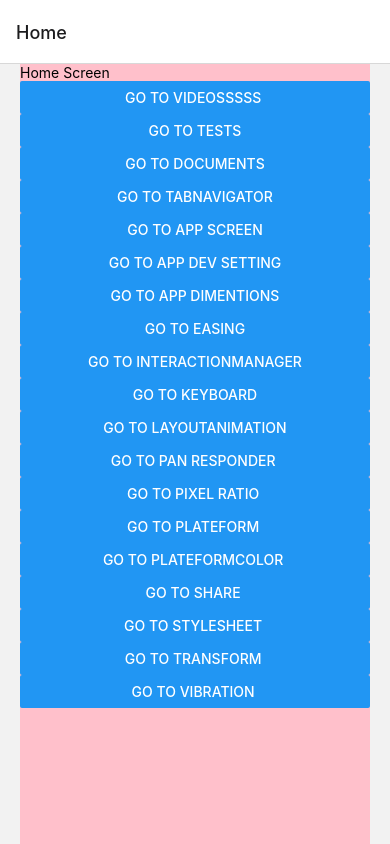
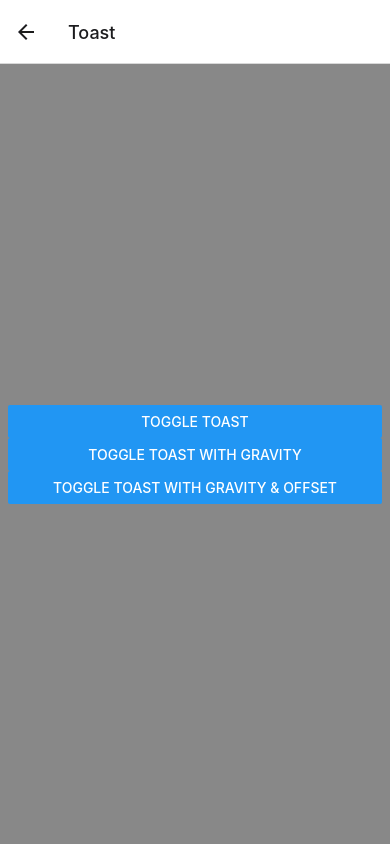
Before and after one commit to morajdhwaj/AwesomeProject, a React Native app: screen /Toast in a window 390 px wide. Built offline with nearby package versions, Linux system fonts and the light colour scheme.

Commit message:
Added APIs and Components.

```diff
--- a/App.js
+++ b/App.js
@@ -24,6 +24,7 @@ import ShareScreen from './screens/ShareScreen';
 import StyleSheetScreen from './screens/StyleSheetScreen';
 import TransformsScreen from './screens/TransFormsScreen';
 import VibrationScreen from './screens/VibrationScreen';
+import Toast from './screens/MyToast';
 
 const Stack = createNativeStackNavigator();
 
@@ -70,6 +71,7 @@ function App() {
           <Stack.Screen name="StyleSheet" component={StyleSheetScreen} />
           <Stack.Screen name="TransForm" component={TransformsScreen} />
           <Stack.Screen name="Vibration" component={VibrationScreen} />
+          <Stack.Screen name="Toast" component={Toast} />
         </Stack.Navigator>
       </NavigationContainer>
     </ApolloProvider>
--- a/screens/HomeScreen.js
+++ b/screens/HomeScreen.js
@@ -85,6 +85,10 @@ function HomeScreen() {
         title="Go to Vibration "
         onPress={() => navigation.navigate('Vibration')}
       />
+      <Button
+        title="Go to Toast "
+        onPress={() => navigation.navigate('Toast')}
+      />
     </ScrollView>
   );
 }
--- /dev/null
+++ b/screens/MyToast.js
@@ -0,0 +1,52 @@
+import React from 'react';
+import {View, StyleSheet, ToastAndroid, Button, StatusBar} from 'react-native';
+
+const Toast = () => {
+  const showToast = () => {
+    ToastAndroid.show('A pikachu appeared nearby !', ToastAndroid.SHORT);
+  };
+
+  const showToastWithGravity = () => {
+    ToastAndroid.showWithGravity(
+      'All Your Base Are Belong To Us',
+      ToastAndroid.SHORT,
+      ToastAndroid.CENTER,
+    );
+  };
+
+  const showToastWithGravityAndOffset = () => {
+    ToastAndroid.showWithGravityAndOffset(
+      'A wild toast appeared!',
+      ToastAndroid.LONG,
+      ToastAndroid.BOTTOM,
+      25,
+      50,
+    );
+  };
+
+  return (
+    <View style={styles.container}>
+      <Button title="Toggle Toast" onPress={() => showToast()} />
+      <Button
+        title="Toggle Toast With Gravity"
+        onPress={() => showToastWithGravity()}
+      />
+      <Button
+        title="Toggle Toast With Gravity & Offset"
+        onPress={() => showToastWithGravityAndOffset()}
+      />
+    </View>
+  );
+};
+
+const styles = StyleSheet.create({
+  container: {
+    flex: 1,
+    justifyContent: 'center',
+    paddingTop: StatusBar.currentHeight,
+    backgroundColor: '#888888',
+    padding: 8,
+  },
+});
+
+export default Toast;
```
